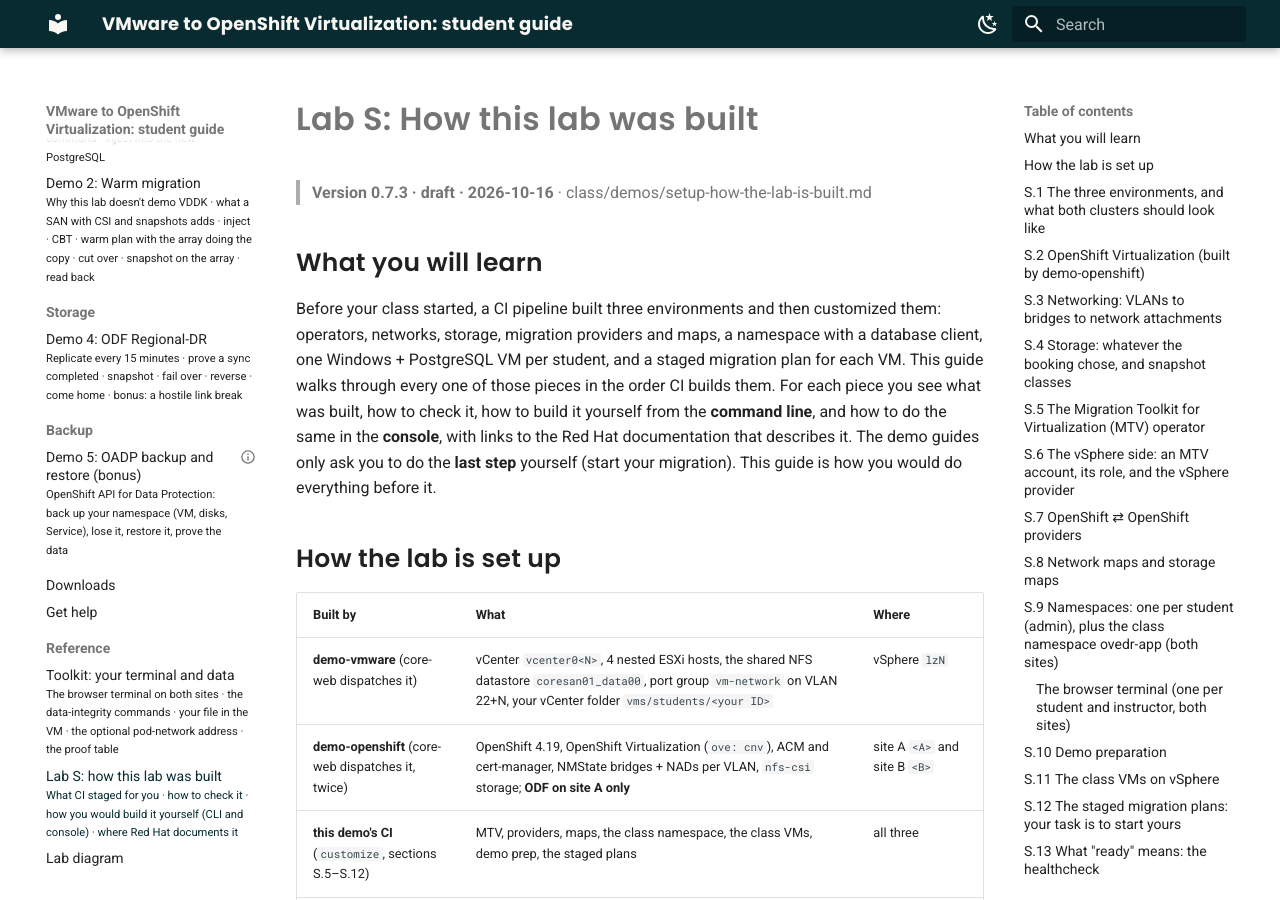
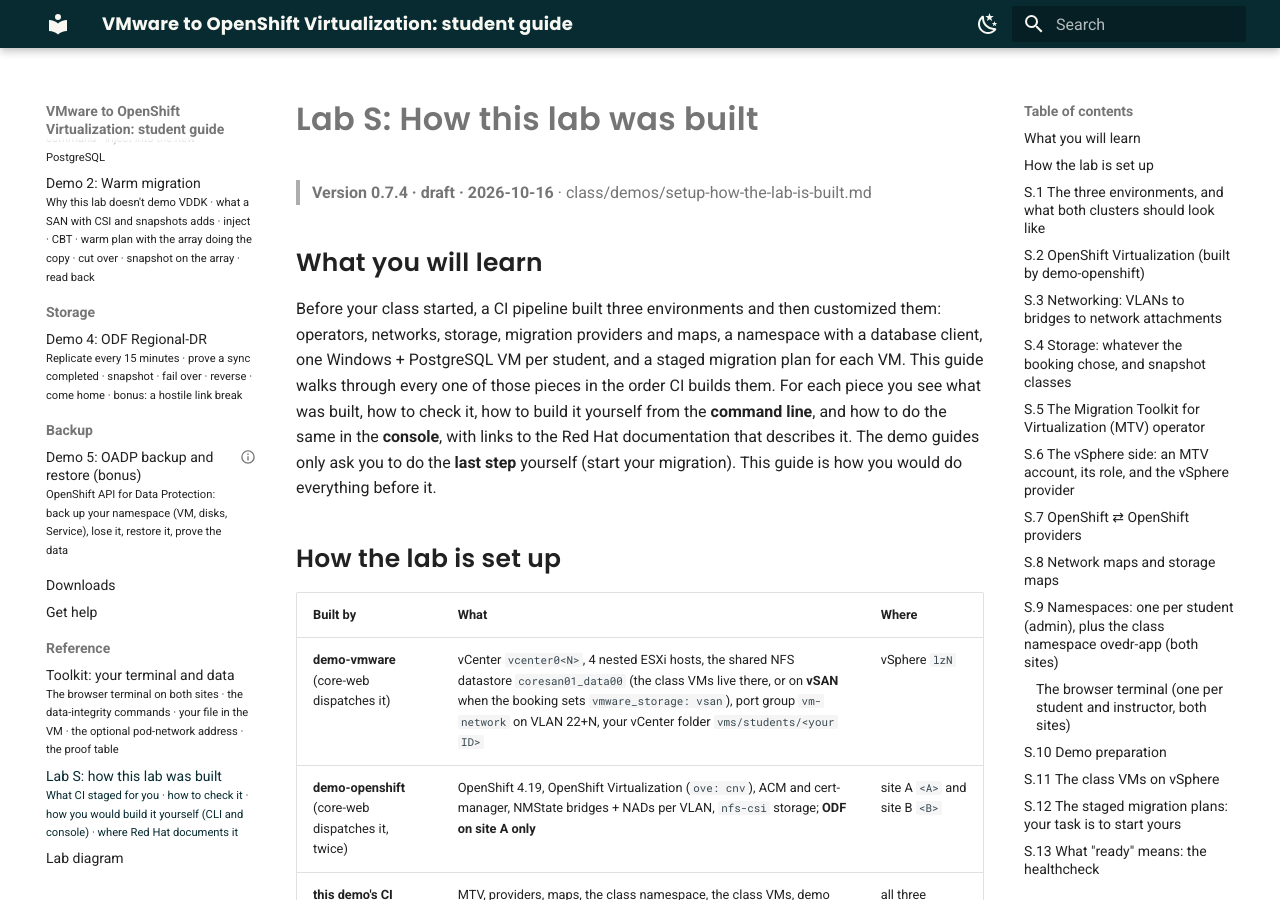
Before and after one commit to paragonmicro-lab/demo-0024-public, an MkDocs documentation site: the page built from docs/demos/setup-how-the-lab-is-built.md, in a window 1280 px wide and 900 px high. Built offline with MkDocs 1.6.1 and Material for MkDocs 9.7.7, drawn with Linux system fonts in a browser that asks for light colours; some of the changed text lies outside the part shown.

Commit message:
class @ demo-openshift-ove cf0c53b2434e

````diff
--- a/docs/demos/setup-how-the-lab-is-built.md
+++ b/docs/demos/setup-how-the-lab-is-built.md
@@ -1,13 +1,13 @@
 ---
 title: "Lab S — How this lab was built: every operator and customization, by command line and by console"
 subtitle: "What CI staged for you · how to check it · how you would build it yourself (CLI and console) · where Red Hat documents it"
-version: 0.7.3
+version: 0.7.4
 date: 2026-10-15
 ---
 
 # Lab S: How this lab was built
 
-> **Version 0.7.3 · draft · 2026-10-16** · class/demos/setup-how-the-lab-is-built.md
+> **Version 0.7.4 · draft · 2026-10-16** · class/demos/setup-how-the-lab-is-built.md
 
 ## What you will learn
 
@@ -22,7 +22,7 @@
 
 | Built by | What | Where |
 |---|---|---|
-| **demo-vmware** (core-web dispatches it) | vCenter `vcenter0<N>`, 4 nested ESXi hosts, the shared NFS datastore `coresan01_data00`, port group `vm-network` on VLAN 22+N, your vCenter folder `vms/students/<your ID>` | vSphere `lzN` |
+| **demo-vmware** (core-web dispatches it) | vCenter `vcenter0<N>`, 4 nested ESXi hosts, the shared NFS datastore `coresan01_data00` (the class VMs live there, or on **vSAN** when the booking sets `vmware_storage: vsan`), port group `vm-network` on VLAN 22+N, your vCenter folder `vms/students/<your ID>` | vSphere `lzN` |
 | **demo-openshift** (core-web dispatches it, twice) | OpenShift 4.19, OpenShift Virtualization (`ove: cnv`), ACM and cert-manager, NMState bridges + NADs per VLAN, `nfs-csi` storage; **ODF on site A only** | site A `<A>` and site B `<B>` |
 | **this demo's CI** (`customize`, sections S.5–S.12) | MTV, providers, maps, the class namespace, the class VMs, demo prep, the staged plans | all three |
 | **you** | start your own migration plan (Demo 1 / 1b), then everything in the demo guides | |
@@ -445,7 +445,7 @@
 |---|---|---|
 | `ovedr-vcenter0<N>-net` | vSphere `vm-network` → **pod** network | works everywhere; the VM gets a new, cluster-internal address |
 | `ovedr-vcenter0<N>-net-bridge` | vSphere `vm-network` → **multus** `default/vmnet<22+N>` | the VM stays on its VLAN and **keeps its own address**. Created only when the NAD's bridge is **Available** |
-| `ovedr-vcenter0<N>-storage` | datastore `coresan01_data00` → **this site's** class | site A: `ocs-storagecluster-ceph-rbd-virtualization`; site B: `nfs-csi` |
+| `ovedr-vcenter0<N>-storage` | datastore `coresan01_data00`, plus the **vSAN** datastore on a `vmware_storage: vsan` booking → **this site's** class | site A: `ocs-storagecluster-ceph-rbd-virtualization`; site B: `nfs-csi` |
 | `ovedr-ocp-<peer>-net` | pod → pod, plus each VLAN NAD present on **both** sites → the same NAD | OVE ⇄ OVE |
 | `ovedr-ocp-<peer>-storage` | **the peer's** class → **this** site's class | OVE ⇄ OVE converts ODF ⇄ NFS: the disks are copied into the destination's storage |
 
@@ -678,10 +678,11 @@
 
 ```bash
 export GOVC_URL="https://vcenter0$N.$DOMAIN"                 # credentials from your vault
-F=/datacenter01/vm/vms/ovedr; POOL="/datacenter01/host/cluster-lz$N/Resources"; DS=coresan01_data00
+F=/datacenter01/vm/vms/ovedr; POOL="/datacenter01/host/cluster-lz$N/Resources"; ISO_DS=coresan01_data00
+DS=coresan01_data00            # the VM's datastore: on a vmware_storage=vsan booking, the vSAN one (govc datastore.info)
 govc vm.create -on=false -folder "$F" -pool "$POOL" -ds "$DS" -c 4 -m 8192 -g windows2019srvNext_64Guest \
   -firmware bios -net vm-network -net.adapter e1000e -disk.controller lsilogic-sas -disk 32GB \
-  -iso '<path of the Windows ISO>' -iso-datastore "$DS" my-win-pg
+  -iso '<path of the Windows ISO>' -iso-datastore "$ISO_DS" my-win-pg
 govc vm.disk.create -vm my-win-pg -ds "$DS" -name my-win-pg/log  -size 256MB
 govc vm.disk.create -vm my-win-pg -ds "$DS" -name my-win-pg/data -size 1GB
 # … install Windows + PostgreSQL (initdb -D D:\pgdata -X L:\pg_wal), then clone one per student:
````
Also changed, not shown: docs/demos/lab-diagram.md (+3 -3 lines).
